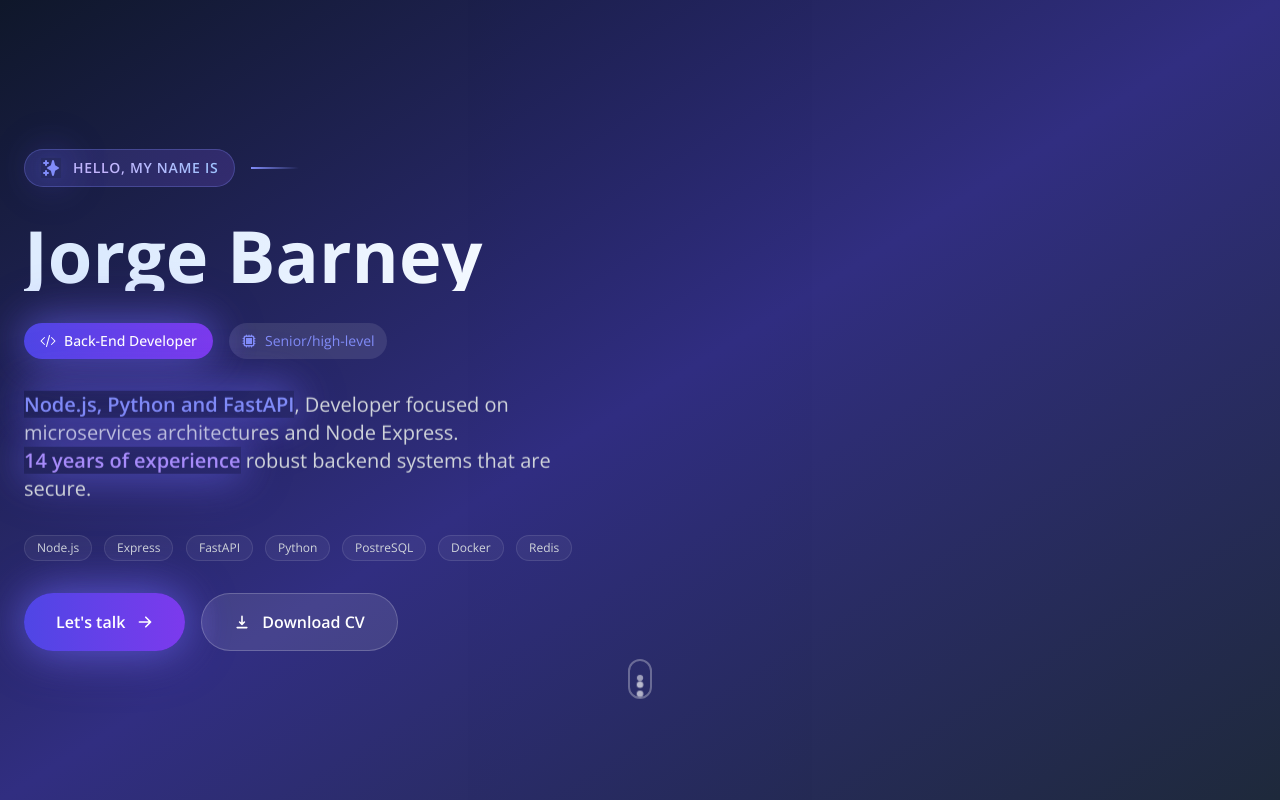
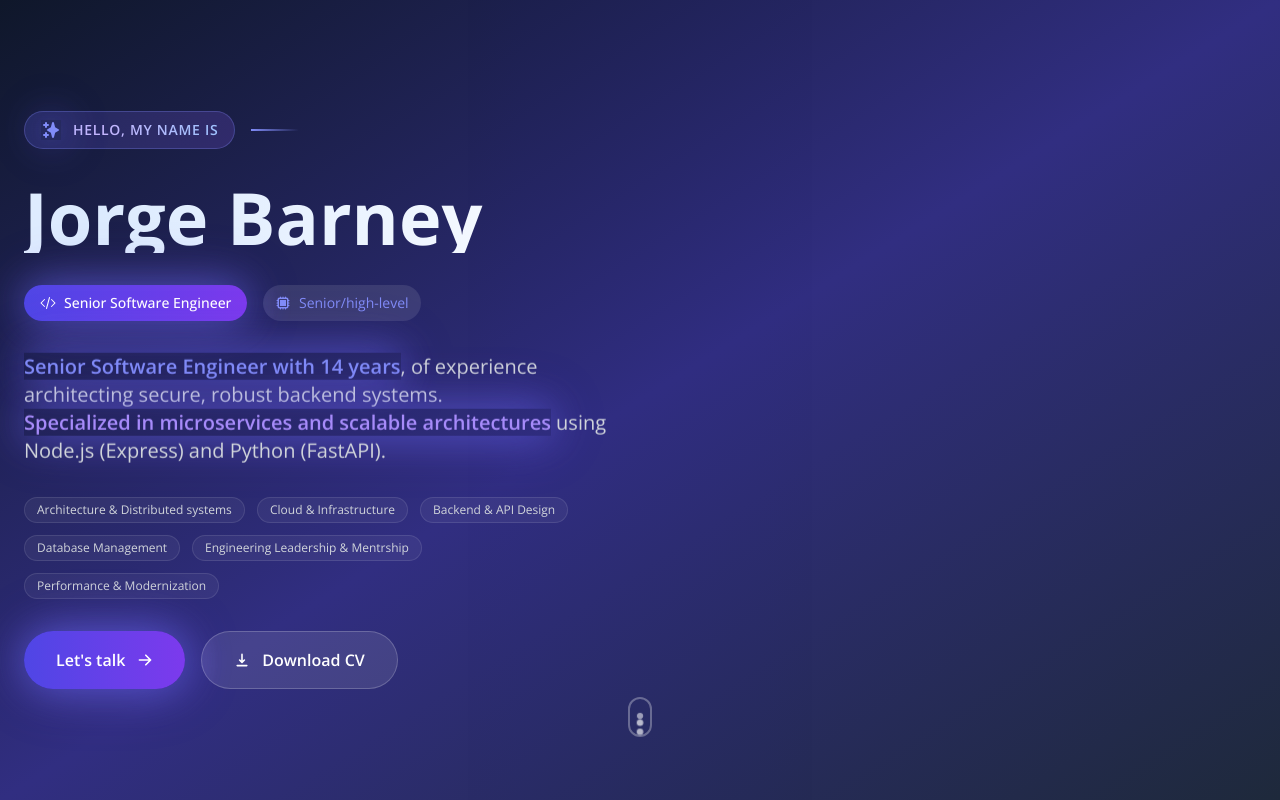
Before and after one commit to Jorge-database/my_portfolio, a React (Vite) app: page / in a window 1280 px wide. Shown: the top 800 px of the page. Built offline with nearby package versions, Linux system fonts and the light colour scheme.

Commit message:
Update Hero.tsx
final

```diff
--- a/src/components/Hero.tsx
+++ b/src/components/Hero.tsx
@@ -42,7 +42,7 @@ export function Hero() {
             <div className="flex items-center gap-4 animate-scale-in stagger-6">
               <div className="flex items-center gap-2 bg-gradient-to-r from-indigo-600 to-violet-600 px-4 py-2 rounded-full hover-glow animate-glow-pulse">
                 <HiCodeBracket className="h-4 w-4 text-white animate-bounce-in stagger-7" />
-                <span className="text-white text-xs sm:text-sm font-medium whitespace-nowrap">Back-End Developer</span>
+                <span className="text-white text-xs sm:text-sm font-medium whitespace-nowrap">Senior Software Engineer</span>
               </div>
               <div className="hidden md:flex items-center gap-2 bg-white/10 backdrop-blur-sm px-3 py-2 rounded-full hover-scale">
                 <HiCpuChip className="h-4 w-4 text-indigo-400 animate-bounce-in stagger-8" />
@@ -53,19 +53,19 @@ export function Hero() {
             {/* Description */}
             <p className="text-lg sm:text-xl text-gray-300 leading-relaxed max-w-2xl animate-slide-up delay-700">
               <span className="text-indigo-400 font-semibold animate-glow-pulse whitespace-nowrap">
-                Node.js, Python and FastAPI
+                Senior Software Engineer with 14 years
               </span>,{' '}
-              Developer{' '}
-              focused on microservices architectures and Node Express.{' '}
+              of experience{' '}
+              architecting secure, robust backend systems.{' '}
               <span className="text-violet-400 font-semibold animate-glow-pulse whitespace-nowrap">
-                14 years of experience
+                Specialized in microservices and scalable architectures
               </span>{' '}
-              robust backend systems that are secure.
+              using Node.js (Express) and Python (FastAPI).
             </p>
 
             {/* Tech Stack Preview */}
             <div className="flex flex-wrap gap-3 animate-slide-up delay-1000">
-              {['Node.js', 'Express', 'FastAPI', 'Python', 'PostreSQL', 'Docker','Redis'].map((tech, index) => (
+              {['Architecture & Distributed systems', 'Cloud & Infrastructure', 'Backend & API Design', 'Database Management', 'Engineering Leadership & Mentrship', 'Performance & Modernization'].map((tech, index) => (
                 <span
                   key={tech}
                   className={`px-3 py-1 bg-white/5 backdrop-blur-sm border border-white/10 rounded-full text-xs text-gray-300 hover:bg-white/10 hover-scale hover-glow transition-all duration-300 animate-bounce-in stagger-${index + 1}`}
@@ -86,7 +86,7 @@ export function Hero() {
                 <HiArrowRight className="h-4 w-4 group-hover:translate-x-2 transition-transform duration-300" />
               </a>
               <a
-                href="https://drive.google.com/file/d/1dR1V3uaSXdNn-cEEEgCGbJ4d9TUf0EH_/view?usp=drive_link"
+                href="https://drive.google.com/file/d/1tB6O8dHqC2EKCWCGogKFp9nQTp2wxtMk/view?usp=sharing"
                 target="_blank"
                 rel="noopener noreferrer"
                 className="group inline-flex items-center gap-3 bg-white/10 backdrop-blur-sm hover:bg-white/20 border border-white/20 px-8 py-4 rounded-full text-white font-semibold transition-all duration-300 hover-scale hover-glow"
@@ -114,7 +114,7 @@ export function Hero() {
                     <HiCodeBracket className="h-12 w-12 text-white animate-bounce-in delay-1400" />
                   </div>
                   <div className="space-y-1 animate-slide-up delay-1600">
-                    <p className="text-white font-semibold">Back-End</p>
+                    <p className="text-white font-semibold">Software</p>
                     <p className="text-indigo-400 text-sm">Development</p>
                   </div>
                 </div>
```
